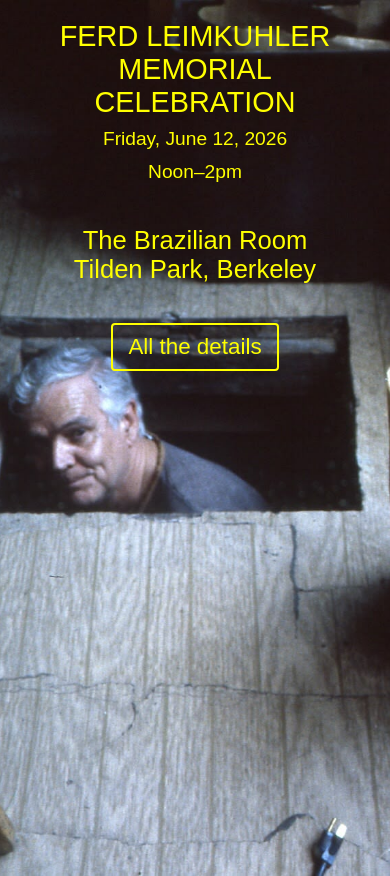
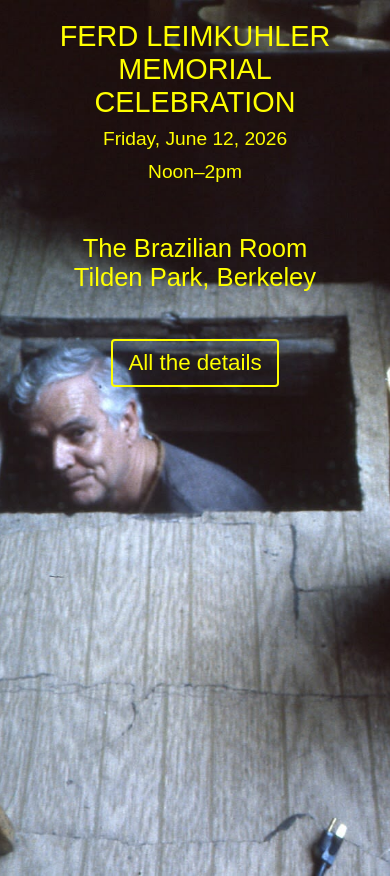
Before and after one commit to ferd2026/ferd2026.github.io, a plain HTML site: page index.html in a window 390 px wide. Drawn offline with Linux system fonts and the light colour scheme; a web font is replaced by a local one.

Commit message:
Add files via upload

```diff
--- a/index.html
+++ b/index.html
@@ -135,7 +135,7 @@
 
       .bottom-left,
       .bottom-right {
-        margin-top: 1.25rem; /* move down */
+        margin-top: 1.75rem; /* move down */
       }
 
       .center-left {
```
